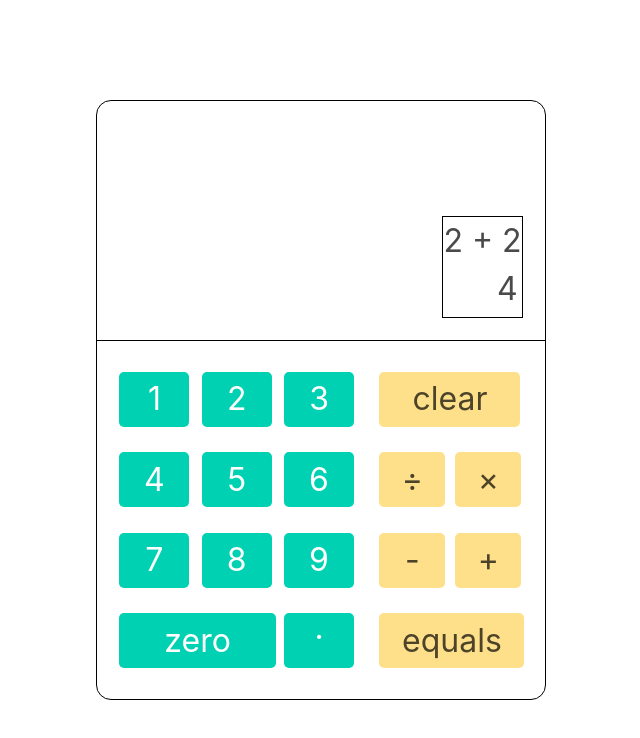
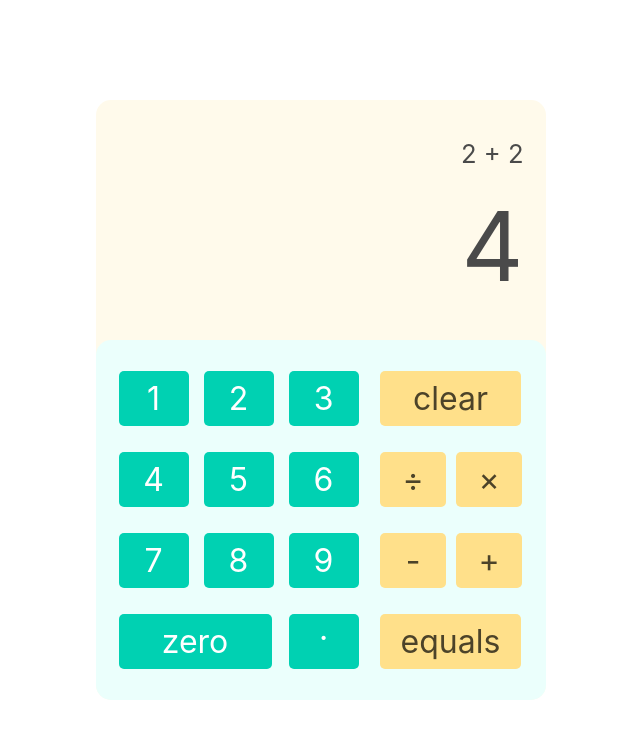
Before and after one commit to lily-silva/calculator, a plain HTML site: page index.html in a window 1280 px wide. Shown: the whole page, without its empty margins (319-959 px from the left). Drawn offline with nearby package versions, Linux system fonts and the light colour scheme; a web font is replaced by a local one.

Commit message:
Complete calculator design

```diff
--- a/index.html
+++ b/index.html
@@ -11,15 +11,15 @@
 
   <body>
     <div class="container is-flex is-justify-content-center is-align-items-center">
-      <div class="main red">
-        <section class="screen-area is-flex is-justify-content-end is-align-items-end">
-          <div class="result red">
+      <div class="main has-background-warning-light ">
+        <section class=" screen-area is-flex is-justify-content-end is-align-items-end">
+          <div class="result">
             <div class="result-history">2 + 2</div>
-            <div class="result">4</div>
+            <div class="total">4</div>
           </div>
         </section>
 
-        <section class="numpad-area is-flex is-justify-content-center is-align-items-center">
+        <section class=" has-background-primary-light numpad-area is-flex is-justify-content-center is-align-items-center">
           <div class="numpad-area-content">
             <div class="numbers">
               <div class="area1">
@@ -63,5 +63,7 @@
         </section>
       </div>
     </div>
+
+    <script src="script.js"></script>
   </body>
 </html>
--- a/style.css
+++ b/style.css
@@ -4,10 +4,6 @@
   font-family: 'Anek Gujarati', sans-serif;
   font-weight: 500;
   font-size: 2rem;
-}
-
-.red {
-  border: 1px solid black;
 }
 
 .container {
@@ -31,14 +27,22 @@
   text-align: end;
 }
 
+.result-history {
+  font-size: 0.8rem;
+}
+
+.total {
+  font-size: 3rem;
+}
+
 .numpad-area {
   height: 60%;
-  border-top: 1px solid black;
+  border-radius: 15px;
 }
 
 .numpad-area-content {
   display: grid;
-  grid-template-columns: 60% 40%;
+  grid-template-columns: 250px auto;
   height: 90%;
   width: 90%;
   gap: 10px
@@ -77,7 +81,7 @@
 
 .num-0 {
   grid-column: 1 / span 2;
-  width: 98%;
+  width: 153px;
 }
 
 .opr {
@@ -89,12 +93,10 @@
 .num-clear,
 .num-equal {
   grid-column: 1 / span 2;
-  width: 100%;
+  width: 141px;
 }
 
-.num-equal {
-  width: 145px;
-}
+
 
 .areaA,
 .areaB,
```
